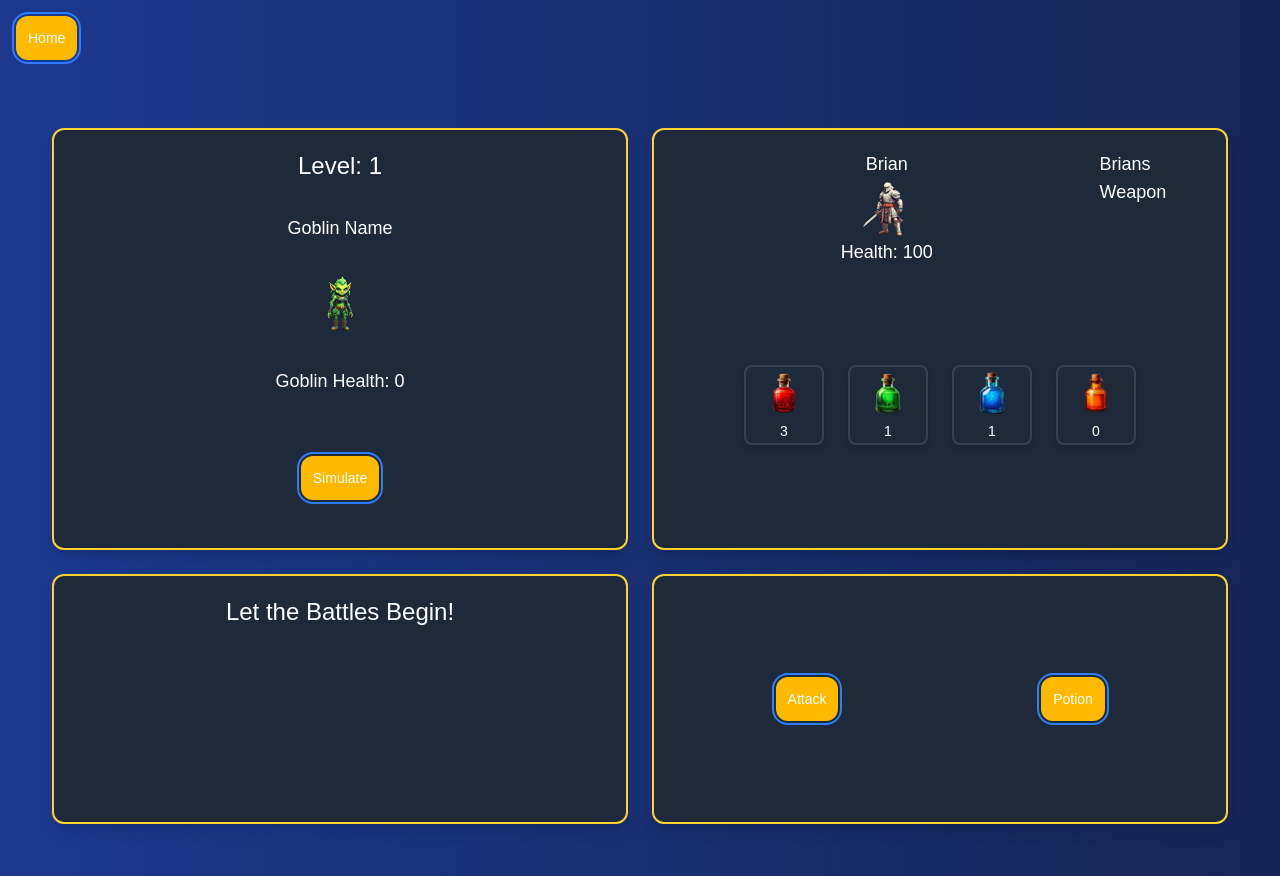
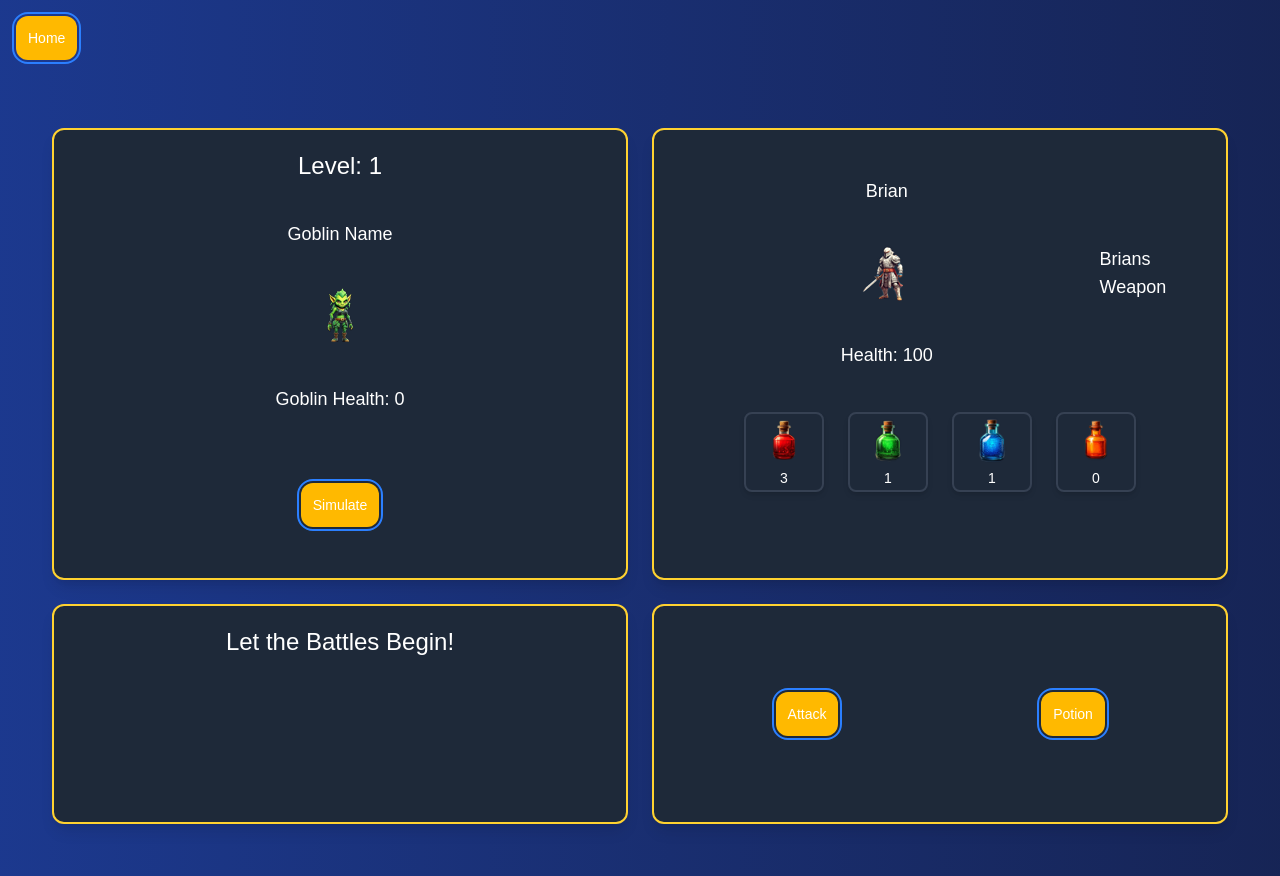
Before and after one commit to cchester11/goblins, a React (Vite) app: page /game in a window 1280 px wide. Built offline with nearby package versions, Linux system fonts and the light colour scheme; a web font is replaced by a local one.

Commit message:
more styling and restructuring of brian container

```diff
--- a/src/components/BrianContainer.jsx
+++ b/src/components/BrianContainer.jsx
@@ -11,13 +11,16 @@ export default function BrianContainer({
       return (
             // master container
             <div className="grid grid-cols-1 border-2 border-amber-300 bg-gray-800 text-white rounded-xl p-5 shadow-lg m-3">
-
                   {/* container for brians information */}
                   <div className="grid grid-cols-5">
                         {/* container for Brians name, image and health */}
                         <div className="col-span-4">
+                              {/* sub container for name, health and image */}
+                              <div className="grid grid-rows-3 justify-center h-full items-center">
                                     {/* Brian name container */}
-                              <div className="flex justify-center">Brian</div>
+                                    <div className="flex justify-center">
+                                          Brian
+                                    </div>
                                     {/* Brian's image container */}
                                     <div className="flex justify-center">
                                           <img
@@ -31,8 +34,9 @@ export default function BrianContainer({
                                           Health: {brian.health}
                                     </div>
                               </div>
+                        </div>
                         {/* container for Brians weapon */}
-                        <div>
+                        <div className="flex items-center">
                               Brians Weapon
                         </div>
                   </div>
```
Lines whose indentation alone changed are shown as unchanged.
